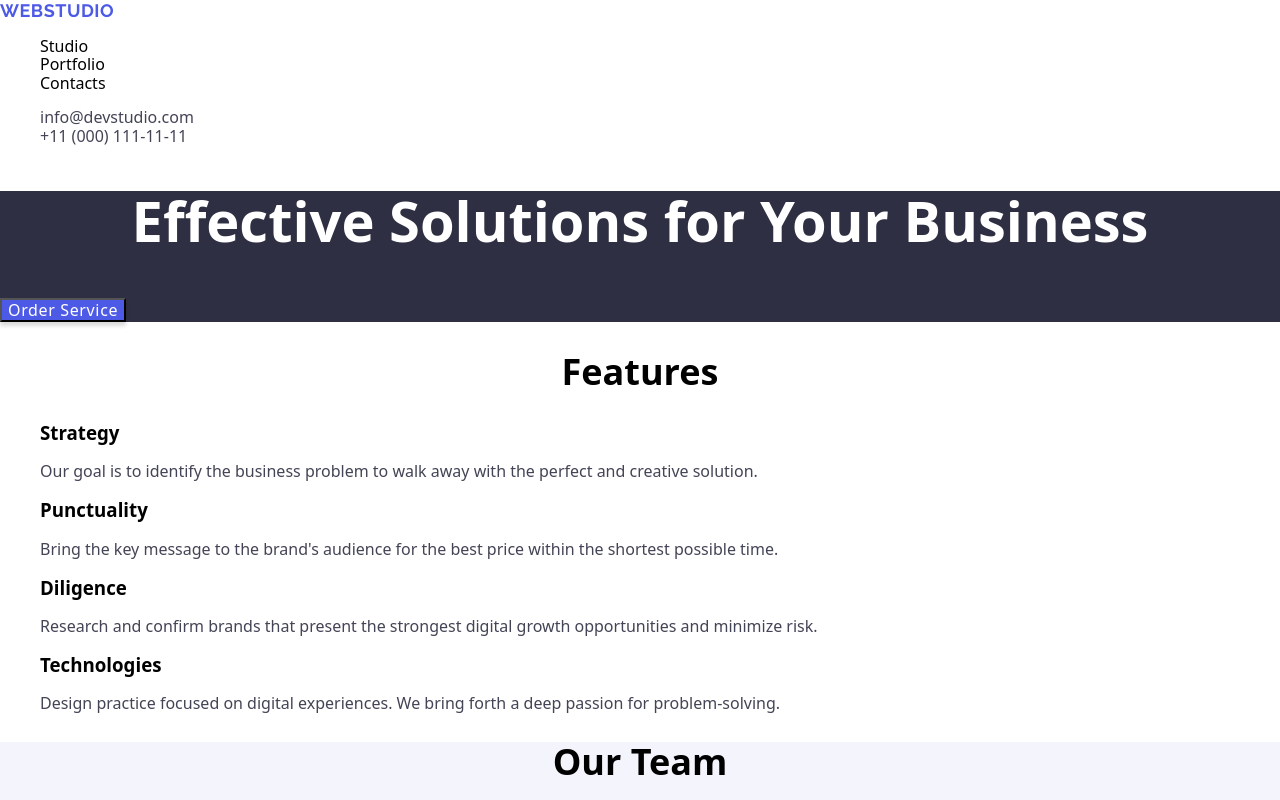
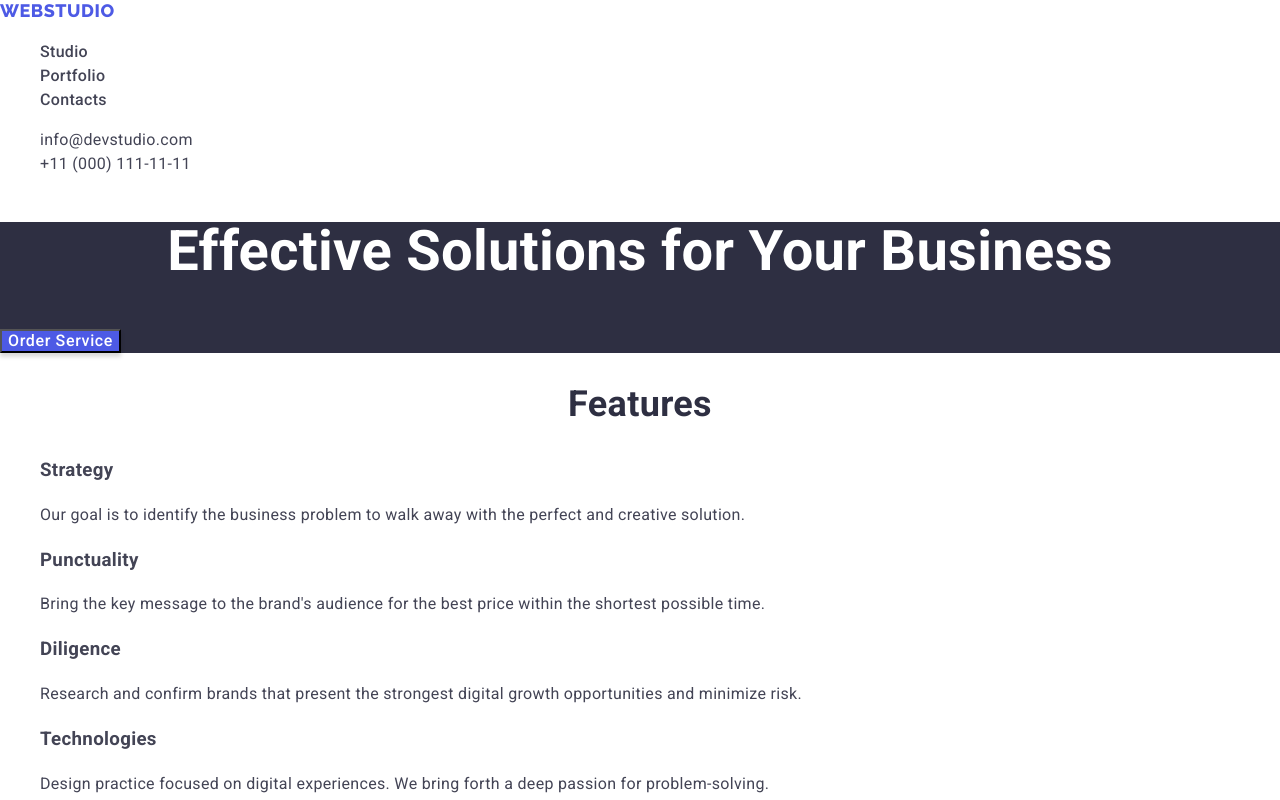
Before and after one commit to Anatol-iy/goit-markup-hw-01, a plain HTML site: page index.html in a window 1280 px wide. Shown: the top 800 px of the page. Drawn offline with nearby package versions, Linux system fonts and the light colour scheme.

Commit message:
add changes

```diff
--- a/css/styles.css
+++ b/css/styles.css
@@ -1,14 +1,13 @@
-@import url('https://fonts.googleapis.com/css2?family=Raleway:wght@700&family=Roboto:wght@400;500;700&display=swap');
 
 :root {
   --NAVY-BLUE: #2e2f42;
   --SLATE: #434455;
 }
 
-.body {
+body {
   font-family: Roboto, sans-serif;
   background-color: #FFFFFF;
-  color: var(--NAVY-BLUE);
+  color: #434455;
   line-height: 1.5;
   letter-spacing: 0.02em;
 }
@@ -39,6 +38,11 @@ address {
   letter-spacing: 0.03em
 }
 
+.span-class {
+  color: var(--NAVY-BLUE);
+}
+
+
 
 .nav-menu-item {
   font-size: 16px;
@@ -62,29 +66,23 @@ address {
 
 .contacts-link:hover,
 .contacts-link:focus {
-  color: #404BBF; /* Цвет текста при наведении и фокусе */
-  outline: none; /* Убираем стандартное подчеркивание фокуса */
-
-}
+  color: #404BBF;
+  outline: none;
+  }
 
 .nav-menu-link:hover {
-  color: #404BBF; /* Цвет текста при наведении */
-
-}
+  color: #404BBF;
+  }
 
 .nav-menu-link:focus {
-  color: #404BBF; /* Цвет текста при фокусе */
-
-}
+  color: #404BBF;
+  }
 
 .nav-menu-item.active .nav-menu-link,
 .nav-menu-link:active {
   text-decoration: underline;
   color: #404BBF;
 }
-
-
-
 
 .button {
   background-color: #4D5AE5;
@@ -93,6 +91,7 @@ address {
 }
 
 .button-text {
+  font-family: "Roboto", sans-serif;
   font-size: 16px;
   font-weight: 500;
   letter-spacing: 0.04em;
@@ -102,6 +101,11 @@ address {
 
 .button:hover {
   background-color: #404BBF;
+}
+
+.button:focus {
+  color: #404BBF;
+  outline: none;
 }
 
 
@@ -118,10 +122,12 @@ address {
 }
 
 .header-2 {
+  color: var(--NAVY-BLUE);
   font-size: 36px;
   font-weight: 700;
-  line-height: 1.11;
+  line-height: 1.2;
   text-align: center;
+  text-transform: capitalize;
 }
 
 .Header3 {
@@ -142,9 +148,11 @@ address {
 }
 
 .team {
+  color: var(--NAVY-BLUE);
   font-size: 36px;
   font-weight: 700;
   line-height: 1.11;
+  text-transform: capitalize;
   text-align: center;
 }
 
--- a/index.html
+++ b/index.html
@@ -9,6 +9,16 @@
       rel="stylesheet"
       href="https://cdnjs.cloudflare.com/ajax/libs/modern-normalize/1.1.0/modern-normalize.min.css"
     />
+    <link rel="preconnect" href="https://fonts.googleapis.com" />
+    <link rel="preconnect" href="https://fonts.gstatic.com" crossorigin />
+    <link
+      href="https://fonts.googleapis.com/css2?family=Roboto:ital,wght@0,400;0,500;0,700;0,900;1,400;1,500;1,700;1,900&display=swap"
+      rel="stylesheet"
+    />
+    <link
+      href="https://fonts.googleapis.com/css2?family=Raleway:wght@800&display=swap"
+      rel="stylesheet"
+    />
     <link rel="stylesheet" href="./css/styles.css" />
   </head>
 
@@ -18,13 +28,13 @@
         <a href="#" class="logo"> Web<span class="logo-dark">Studio</span> </a>
         <ul class="nav-menu">
           <li class="nav-menu-item">
-            <a href="#" class="nav-menu-link">Studio</a>
+            <a href="./index.html" class="nav-menu-link">Studio</a>
           </li>
           <li class="nav-menu-item">
-            <a href="#" class="nav-menu-link">Portfolio</a>
+            <a href="" class="nav-menu-link">Portfolio</a>
           </li>
           <li class="nav-menu-item">
-            <a href="#" class="nav-menu-link">Contacts</a>
+            <a href="" class="nav-menu-link">Contacts</a>
           </li>
         </ul>
       </nav>
```
